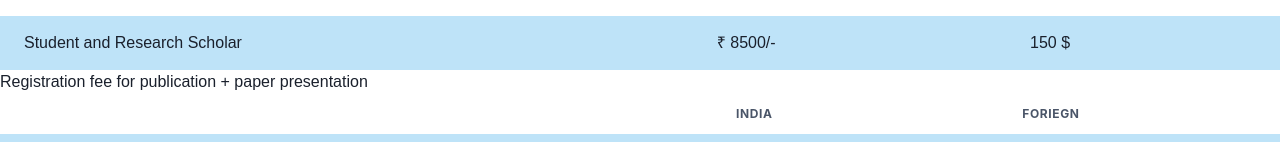
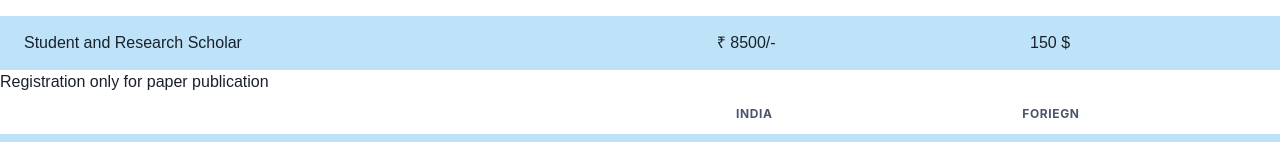
Before and after one commit to love-to-code108/iccasa2024, a React (Vite) app: page /Registration in a window 1280 px wide. Shown: the part 727-869 px from the top of the page. Built offline with nearby package versions, Linux system fonts and the light colour scheme; a web font is replaced by a local one.

Commit message:
most of the changes are done and the website is ready to be shipped tomorrow

```diff
--- a/src/pages/Home.jsx
+++ b/src/pages/Home.jsx
@@ -237,7 +237,7 @@ export const Home = () => {
 
           {/* PARAGRAPH */}
           <p className=" 2xl:text-2xl
-          xl:text-xl lg:text-base">The vision behind organizing this conference is to provide an excellent forum for researchers, scientist and industrialist from interdisciplinary areas to showcase their current contribution in the recent area of Physical Sciences. The objectives of International Conference on Computational Applied Sciences and it’s Applications (ICCASA-2023) are to abreast the young minds from Institutes, Universities, Colleges and Industries across the country, with the latest advancements in the field of this area, and providing them an opportunity to share their recent researches and views in various fields of Physical Sciences and their applications for the ultimate benefit of the Society and Industry. The broad aim of the conference is to groom the young scientists’ minds to face the challenges of future for effective and efficient professional responsibilities. The conference will cover a wide range of topics in the form of plenary speakers, keynote speakers, invited talks & contributory papers presentations.UEM Jaipur was established in the year 2011 by Ordinance 11 of 2011 and Act No 5 of 2012 of Govt of Rajasthan. UEM Jaipur has achieved the awards of “Best Private University in North India” and “Best Emerging University in North India”.</p>
+          xl:text-xl lg:text-base">The vision behind organizing this conference is to provide an excellent forum for researchers, scientist and industrialist from interdisciplinary areas to showcase their current contribution in the recent area of Physical Sciences. The objectives of International Conference on Computational Applied Sciences and it’s Applications (ICCASA-2024) are to abreast the young minds from Institutes, Universities, Colleges and Industries across the country, with the latest advancements in the field of this area, and providing them an opportunity to share their recent researches and views in various fields of Physical Sciences and their applications for the ultimate benefit of the Society and Industry. The broad aim of the conference is to groom the young scientists’ minds to face the challenges of future for effective and efficient professional responsibilities. The conference will cover a wide range of topics in the form of plenary speakers, keynote speakers, invited talks & contributory papers presentations.<br></br> UEM Jaipur was established in the year 2011 by Ordinance 11 of 2011 and Act No 5 of 2012 of Govt of Rajasthan. UEM Jaipur has achieved the awards of “Best Private University in North India” and “Best Emerging University in North India”.</p>
         </div>
 
 
--- a/src/pages/Registration.jsx
+++ b/src/pages/Registration.jsx
@@ -116,7 +116,7 @@ export const Registration = () => {
       {/* REGISTRATION ONLY FOR PAPER PUBLICATION */}
       {/* REGISTRATION FEE FOR PUBLICATION + PAPER PRESENTATION */}
       <div className='xl:w-[60rem] xl:text-2xl lg:text-xl'>
-        <ul className=' xl:text-4xl font-bold list-disc mb-8 lg:text-2xl'><li>Registration fee for publication + paper presentation </li></ul>
+        <ul className=' xl:text-4xl font-bold list-disc mb-8 lg:text-2xl'><li>Registration only for paper publication </li></ul>
 
         <TableContainer >
           <Table variant='striped' colorScheme="blue" size="md">
```
